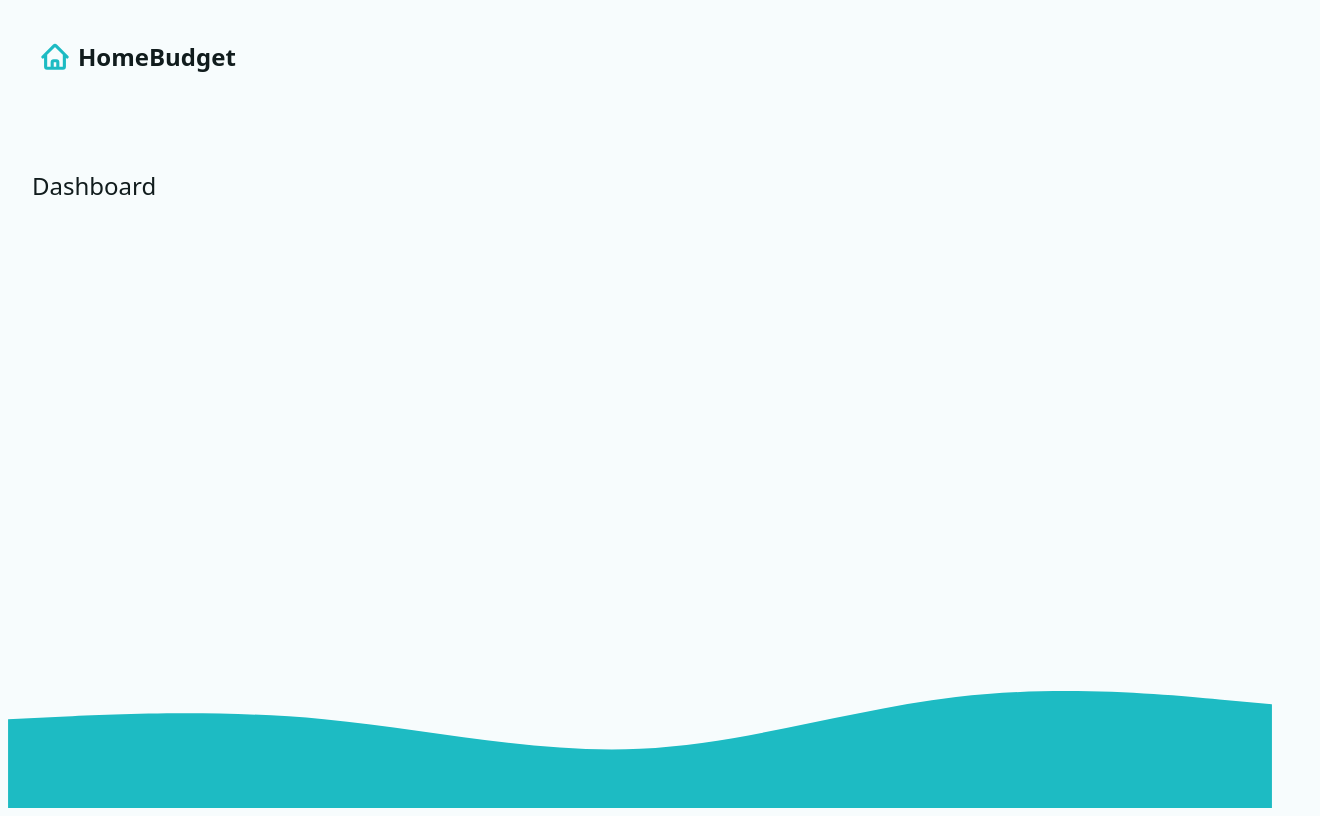
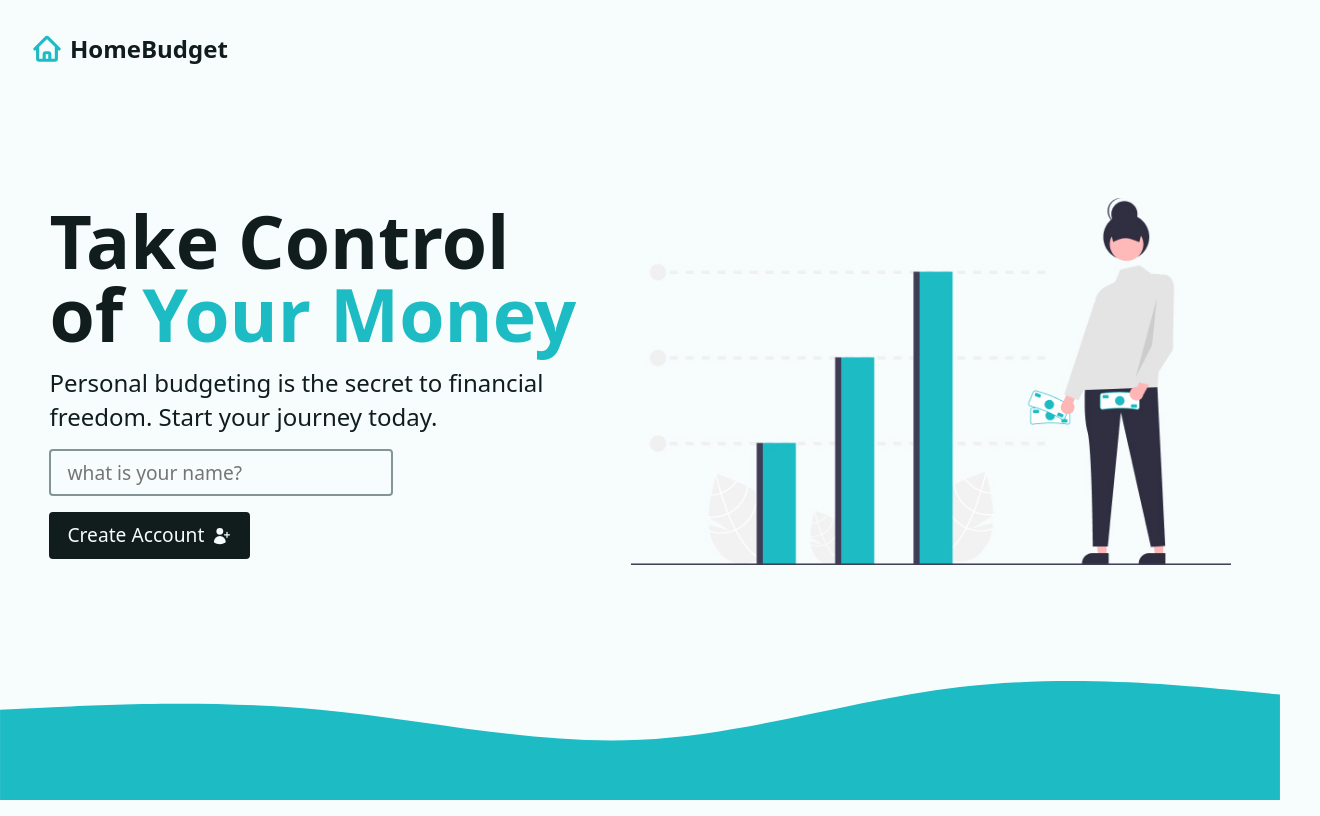
Before and after one commit to lexxycool/budget-app, a React (Vite) app: page / in a window 1280 px wide. Shown: the whole page, 1320 px wide, since content can reach past the window. Built offline with nearby package versions, Linux system fonts and the light colour scheme.

Commit message:
committing login page

```diff
--- a/src/App.jsx
+++ b/src/App.jsx
@@ -2,7 +2,7 @@
   createBrowserRouter,
   RouterProvider,
 } from "react-router-dom";
-import Dashboard, { dashboardLoader } from "./pages/Dashboard";
+import Dashboard, { dashboardAction, dashboardLoader } from "./pages/Dashboard";
 import Error from "./pages/Error";
 import Main, { mainLoader } from "./layouts/Main";
 import { logoutAction } from "./actions/logout";
@@ -21,6 +21,7 @@
         index: true,
         element: <Dashboard />,
         loader: dashboardLoader,
+        action: dashboardAction,
         errorElement: <Error />
       },
       {
--- /dev/null
+++ b/src/components/Intro.jsx
@@ -0,0 +1,44 @@
+import React from 'react'
+import { Form } from 'react-router-dom';
+import { UserPlusIcon } from '@heroicons/react/24/solid';
+import illustration from '../assets/illustration.jpg'
+
+
+function Intro() {
+  return (
+    <div className='intro'>
+        <div>
+            <h1>
+                Take Control of <span className='accent'> Your Money</span>
+            </h1>
+            <p>
+                Personal budgeting is the secret to financial
+                freedom. Start your journey today.
+            </p>
+            <Form method='post'>
+                <input
+                    type='text'
+                    name='userName'
+                    required
+                    placeholder='what is your name?'
+                    aria-label='Your Name'
+                    autoComplete='given-name'
+                />
+                <button
+                    type='submit'
+                    className='btn btn--dark'>
+                    <span>Create Account</span>
+                    <UserPlusIcon width={20}/>
+                </button>
+            </Form>
+        </div>
+        <img
+            src={illustration}
+            alt='Person with money'
+            width={600}
+        />
+    </div>
+  )
+}
+
+export default Intro
--- a/src/index.css
+++ b/src/index.css
@@ -1,4 +1,4 @@
-
+*,
 *::before,
 *::after {
   margin: 0;
--- a/src/pages/Dashboard.jsx
+++ b/src/pages/Dashboard.jsx
@@ -1,20 +1,35 @@
 import React from 'react'
 import { fetchData } from '../helper'
 import { useLoaderData } from 'react-router-dom';
+import Intro from '../components/Intro';
+import { toast } from 'react-toastify';
 
+//loader
 export function dashboardLoader() {
-    const userName = fetchData("userName");
-    return { userName }
+  const userName = fetchData("userName");
+  return { userName }
+}
+
+//action
+export async function dashboardAction({request}) {
+  const data = await request.formData();
+  const formData = Object.fromEntries(data);
+  try {
+    localStorage.setItem("userName", JSON.stringify(formData.userName));
+    return toast.success(`Welcome, ${formData.userName}`);
+  } catch (e) {
+    throw new Error('There was a problem creating your account.');
+  }
 }
 
 const Dashboard = () => {
   const { userName } = useLoaderData();
 
   return (
-    <div>
-     <h2>{userName}</h2>
-     Dashboard
-    </div>
+    <>
+      { userName ? (<p>{userName}</p>) : <Intro /> }
+
+    </>
   )
 }
 
```
Also changed, not shown: 1 other file (tests, documents, lock files or other folders).
